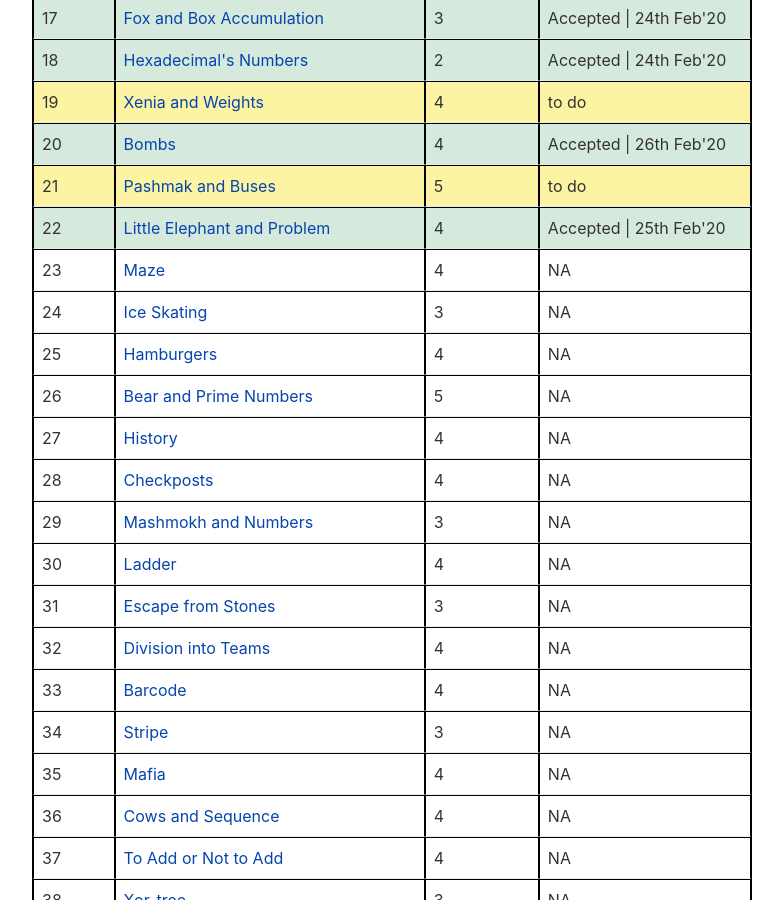
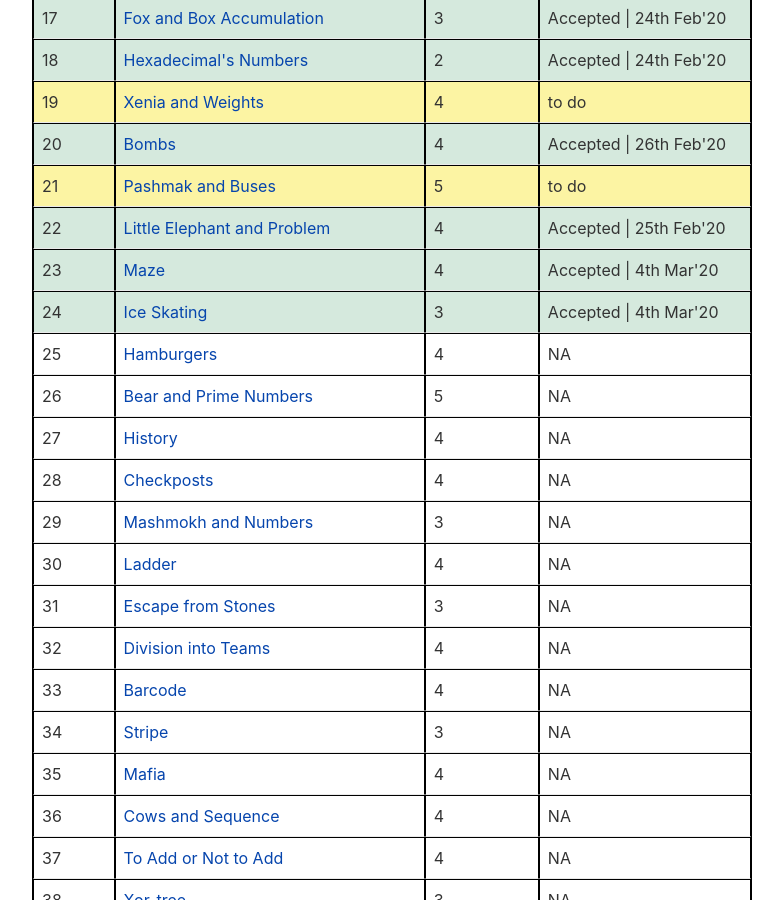
Before and after one commit to vaibhavahuja/vaibhavahuja.github.io, a Jekyll site: the page built from _posts/2020-02-13-practice-list-1.md, in a window 1280 px wide and 900 px high, scrolled down 1026 px. Shown: the whole window, without its empty margins (8-791 px from the left). Built offline with Jekyll 4.4.1, drawn with Linux system fonts in a browser that asks for light colours; comment, search, counter and statistics services are not loaded.

Commit message:
updated problems

```diff
--- a/_posts/2020-02-13-practice-list-1.md
+++ b/_posts/2020-02-13-practice-list-1.md
@@ -154,17 +154,17 @@
 		<td>4</td>
 		<td>Accepted | 25th Feb'20</td>
 	</tr>
-	<tr style="background-color: white;">
+	<tr style="background-color: {{page.green}};">
 		<td>23</td>
 		<td><a href="http://codeforces.com/problemset/problem/377/A" target="_blank">Maze</a></td>
 		<td>4</td>
-		<td>NA</td>
+		<td>Accepted | 4th Mar'20</td>
 	</tr>
-	<tr style="background-color: white;">
+	<tr style="background-color: {{page.green}};">
 		<td>24</td>
 		<td><a href="http://codeforces.com/problemset/problem/217/A" target="_blank">Ice Skating</a></td>
 		<td>3</td>
-		<td>NA</td>
+		<td>Accepted | 4th Mar'20</td>
 	</tr>
 	<tr style="background-color: white;">
 		<td>25</td>
```
